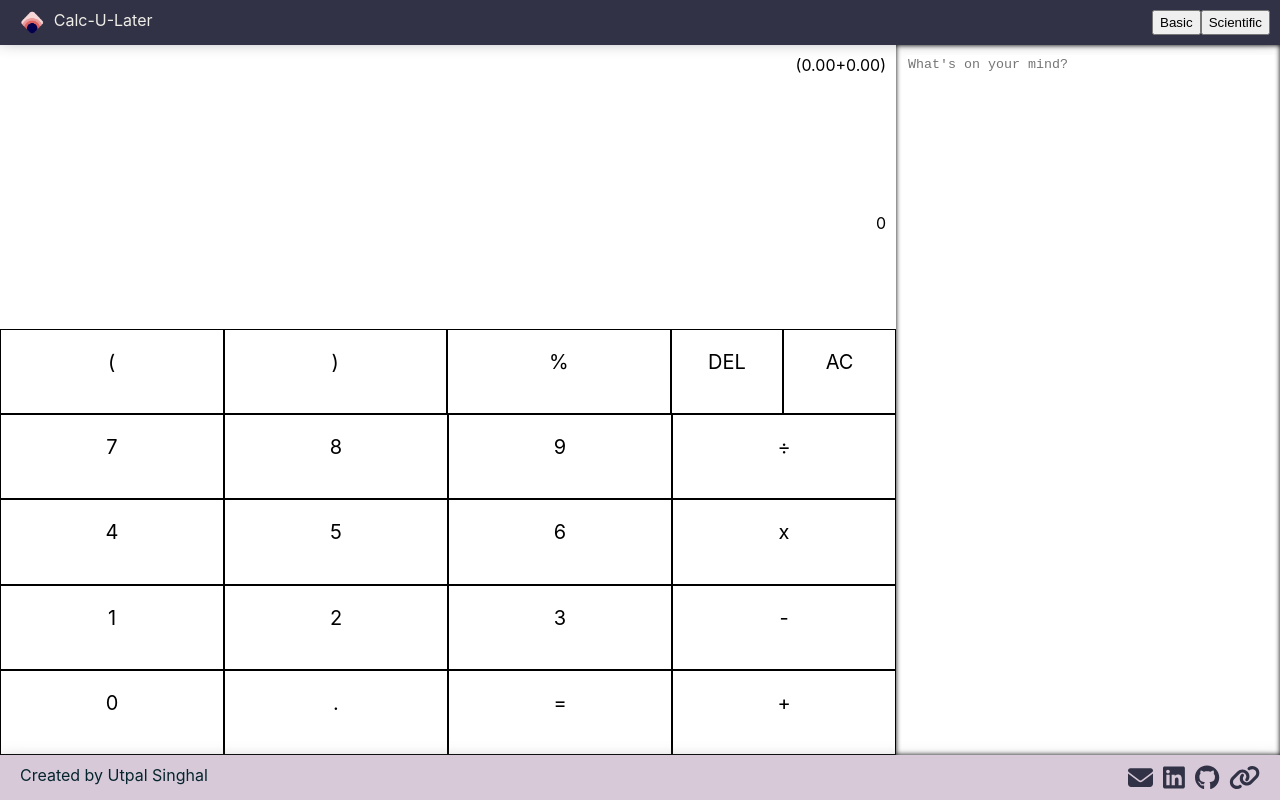
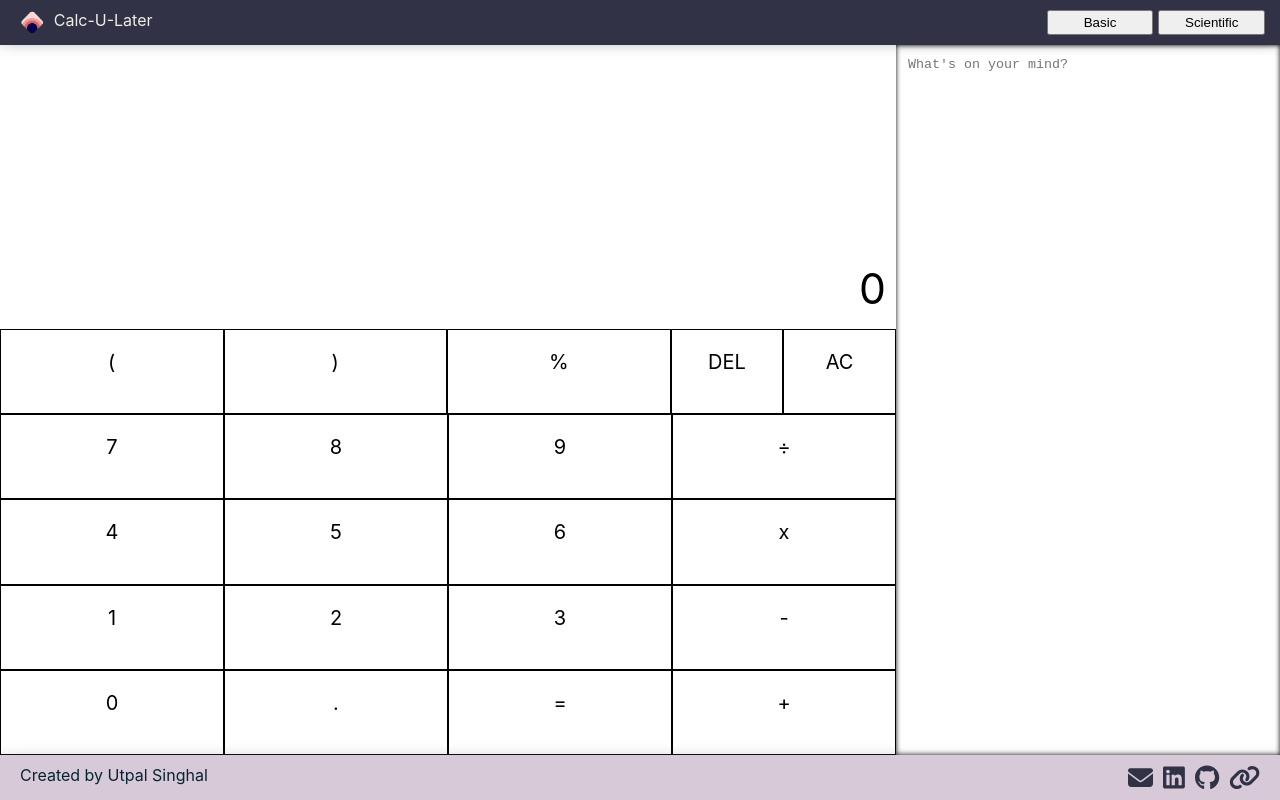
Before and after one commit to utpalsinghal/calc-u-later, a React (Create React App) app: page / in a window 1280 px wide. Built offline with nearby package versions, Linux system fonts and the light colour scheme.

Commit message:
feat: show calculation history

```diff
--- a/src/App.css
+++ b/src/App.css
@@ -48,6 +48,10 @@
 .logo {
 	margin: 0 10px;
 }
+.header .mode-toggle {
+	margin-right: 5px;
+	min-width: 8em;
+}
 /* Header styling end */
 
 .main {
@@ -70,19 +74,45 @@
 	text-align: center;
 	border: black 1px solid;
 	font-size: 20px;
+	-webkit-user-select: none; /* Safari */
+	-ms-user-select: none; /* IE 10 and IE 11 */
+	user-select: none; /* Standard syntax */
 }
 .calculator .keypad .row .col.half {
 	width: 50%;
 }
-.formula {
-	height: calc(20% - 20px);
+.history {
+	height: 30%;
+	position: relative;
+	overflow: auto;
+}
+.history::-webkit-scrollbar {
+	width: 12px;
+}.history::-webkit-scrollbar-thumb {
+  background-color: #888;
+  border-radius: 0px;
+}
+.history div {
+	position: absolute;
+	margin: 10px;
+	bottom: 0;
+	right: 0;
+	height: calc(100% - 20px);
+}
+.history p {
+	margin: 0;
 	text-align: right;
-	padding: 10px;
 }
 .result {
-	height: calc(20% - 20px);
+	height: calc(10% - 20px);
 	text-align: right;
-	padding: 10px;
+	margin: 10px;
+}
+.result > p {
+	margin: 0;
+	height: 100%;
+	font-size: calc(8vh / 1.5);
+	line-height: 1;
 }
 .keypad {
 	height: 60%;
--- a/src/components/Calculator.jsx
+++ b/src/components/Calculator.jsx
@@ -3,6 +3,16 @@ import { evaluate, round } from "mathjs";
 
 const Calculator = () => {
 	const [expression, setExpression] = useState("");
+	const [history, setHistory] = useState([]);
+    const MAX_HISTORY_LENGTH = 10;
+
+	useEffect(() => {
+		let tHistory = [...history];
+		if (tHistory.length > MAX_HISTORY_LENGTH) {
+			tHistory = tHistory.filter((element, index) => index < MAX_HISTORY_LENGTH);
+			setHistory(tHistory);
+		}
+	}, [history]);
 
 	const handleOperand = (e) => {
 		const val = e.target.innerText;
@@ -44,29 +54,31 @@ const Calculator = () => {
 		tempExpression = tempExpression.replace("x", "*");
 		tempExpression = tempExpression.length === 0 ? "0" : tempExpression;
 
-		let result;
-
 		try {
 			const validation = validateInput();
 			if (validation.status === "error") {
 				const error = validation;
 				throw error;
+			} else if (validation.status === "noAction") {
+				return;
 			}
-			result = evaluate(tempExpression);
+			let result = evaluate(tempExpression);
+			result = round(result, 8).toString();
+      const newCalculation = `${expression} = ${result}`
+			let tHistory = [newCalculation, ...history];
+			if (result === "0") {
+				setExpression("");
+			} else {
+				setExpression(result);
+				setHistory(tHistory);
+			}
 		} catch (error) {
-			if (error.code === 1) {
+			if (error.status === "error") {
 				alert(error.message);
 			} else {
 				alert("Invalid Input");
 			}
 			return;
-		}
-
-		result = round(result, 8).toString();
-		if (result === "0") {
-			setExpression("");
-		} else {
-			setExpression(result);
 		}
 	};
 
@@ -101,6 +113,19 @@ const Calculator = () => {
 				lastInput === "+" ||
 				lastInput === "."
 			) {
+				return true;
+			} else {
+				return false;
+			}
+		};
+		const expressionContainsAnyOperator = () => {
+			if (
+				expression.indexOf("%") < 0 &&
+				expression.indexOf("÷") < 0 &&
+				expression.indexOf("x") < 0 &&
+				expression.indexOf("+") < 0 &&
+				expression.indexOf("-") < 0
+			) {
 				return false;
 			} else {
 				return true;
@@ -111,15 +136,19 @@ const Calculator = () => {
 			let error = {
 				status: "error",
 				message: "Brackets are not balanced!\nThanos triggered :(",
-				code: 1,
 			};
 			return error;
 		}
-		if (!expressionEndsWithInvalidCharacter()) {
+		if (expressionEndsWithInvalidCharacter()) {
 			let error = {
 				status: "error",
 				message: "Last input cannot be an operator.",
-				code: 2,
+			};
+			return error;
+		}
+		if (!expressionContainsAnyOperator()) {
+			let error = {
+				status: "noAction",
 			};
 			return error;
 		}
@@ -128,7 +157,13 @@ const Calculator = () => {
 
 	return (
 		<div className='calculator'>
-			<div className='formula'>(0.00+0.00)</div>
+			<div className='history'>
+				<div>
+					{history.map((element, key) => {
+						return <p>{element}</p>;
+					})}
+				</div>
+			</div>
 			<div className='result'>
 				<p>{expression === "" ? 0 : expression}</p>
 			</div>
--- a/src/components/Header.jsx
+++ b/src/components/Header.jsx
@@ -9,7 +9,6 @@ const Header = (props) => {
 	const handleToggle = (type) => {
 		dispatch(switchMode(type));
 	};
-	console.log("mode", mode);
 
 	return (
 		<div className='header'>
```
